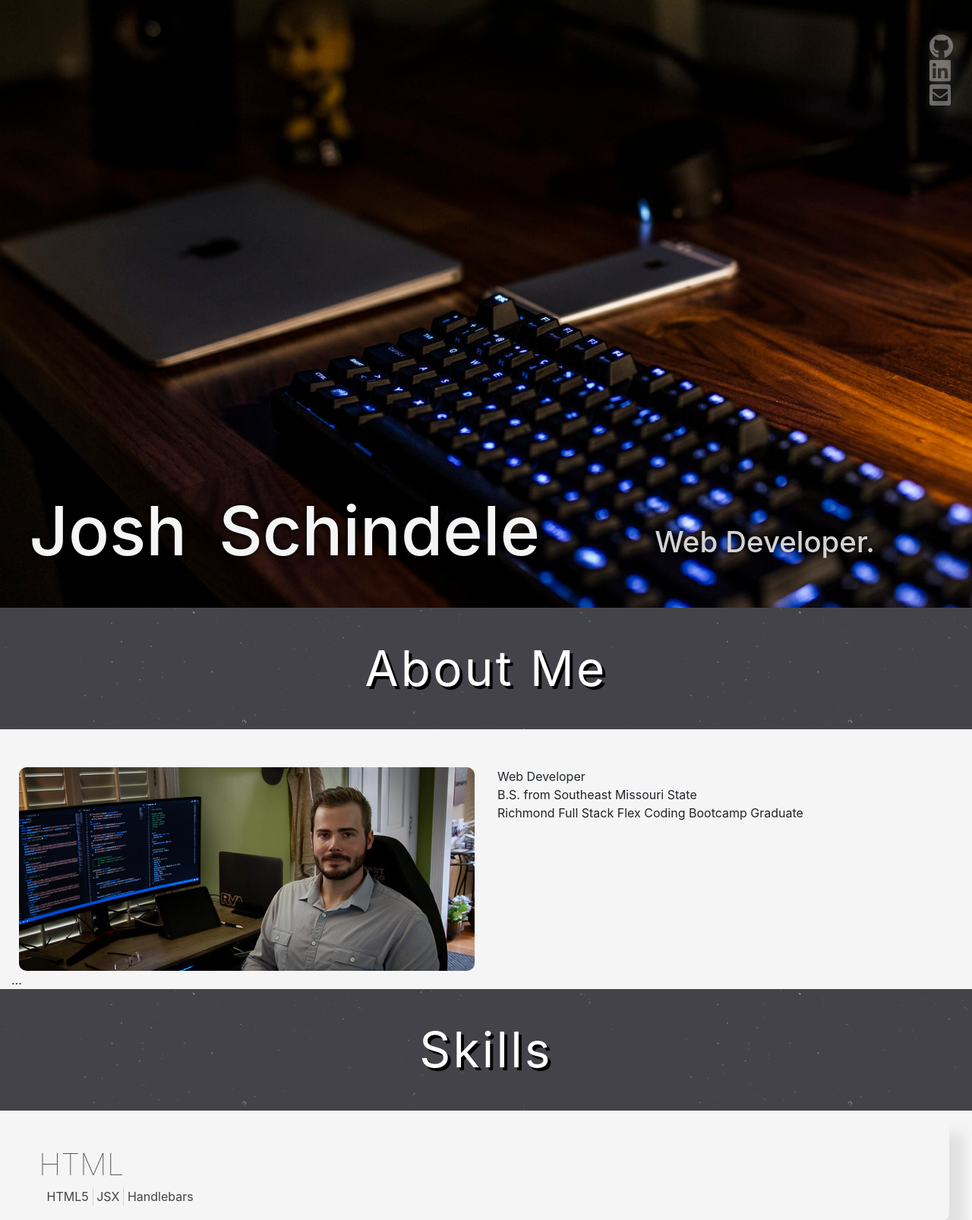
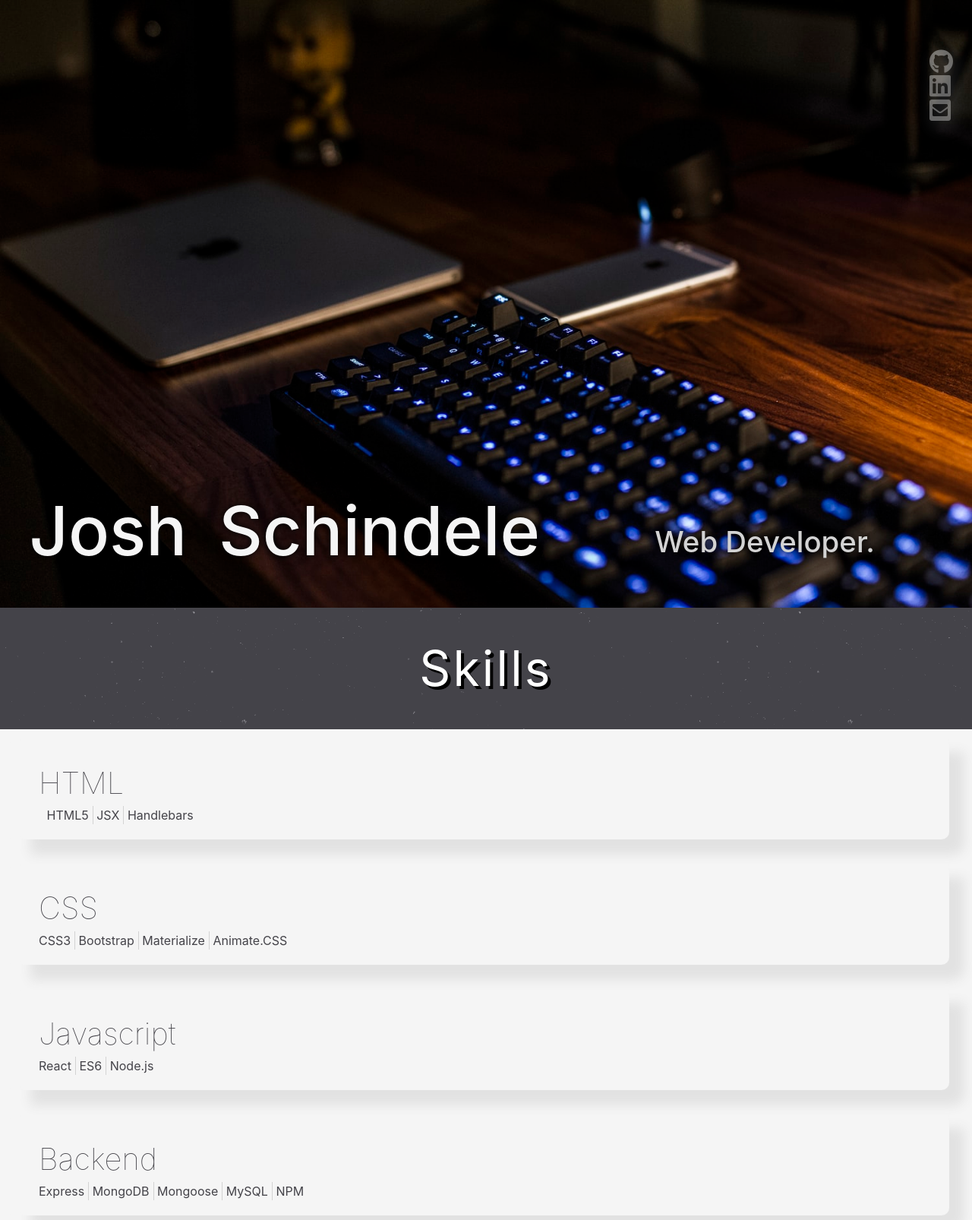
Before and after one commit to jmschindele/portfolio, a PHP site: page / in a window 1280 px wide. Shown: the top 1606 px of the page at 76% size. Run offline with PHP 8.4, Linux system fonts and the light colour scheme; some libraries are stand-ins or nearby versions.

Commit message:
remove about me for now

```diff
--- a/assets/css/style.css
+++ b/assets/css/style.css
@@ -190,7 +190,7 @@ body {
 
 .getSticky {
   position: fixed;
-  top: 40px;
+  top: 60px;
   font-size: .2em;
   padding: 5px;
   background-color: rgba(0,0,0,0);
--- a/index.html
+++ b/index.html
@@ -68,7 +68,7 @@
 
     <!-- About Me section -->
 
-    <div class="position-relative" id="contact-screen">
+    <!-- <div class="position-relative" id="contact-screen">
       <div class="row">
         <div class="col-12 segway-banner" id="about-me-segway">
           <span class="segway-title">
@@ -95,10 +95,10 @@
         <row>
           <div class="col-12">...</div>
         </row>
-      </div>
+      </div> -->
       <div class='side-nav' >
-      <div class="thin-block">
         <div class="thin-block">
+         <div class="thin-block">
           <a href="https://github.com/jmschindele" class="icon-link"
             ><i class="fab fa-github fa-5x" id="github-icon"></i><br
           /></a>
```
